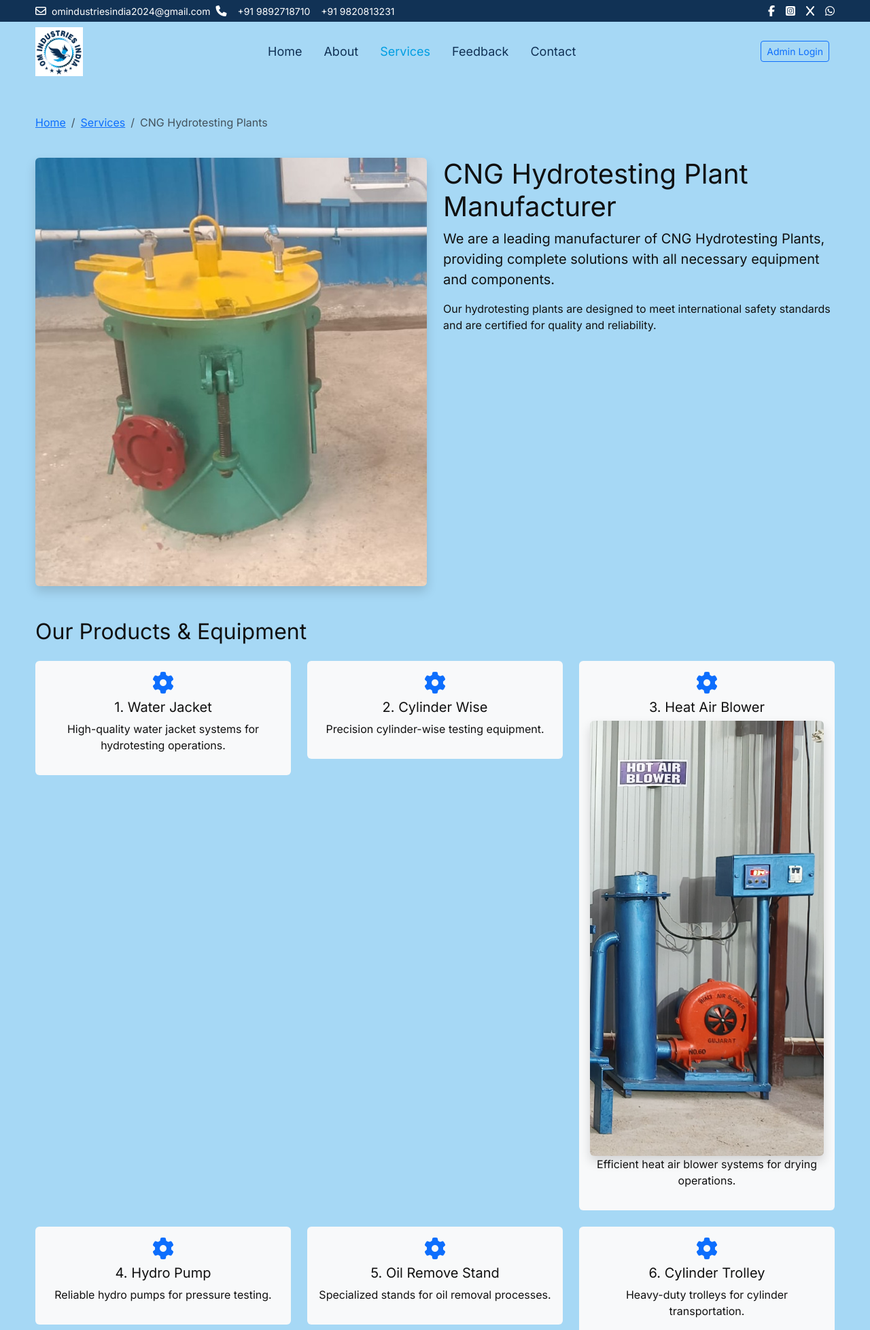
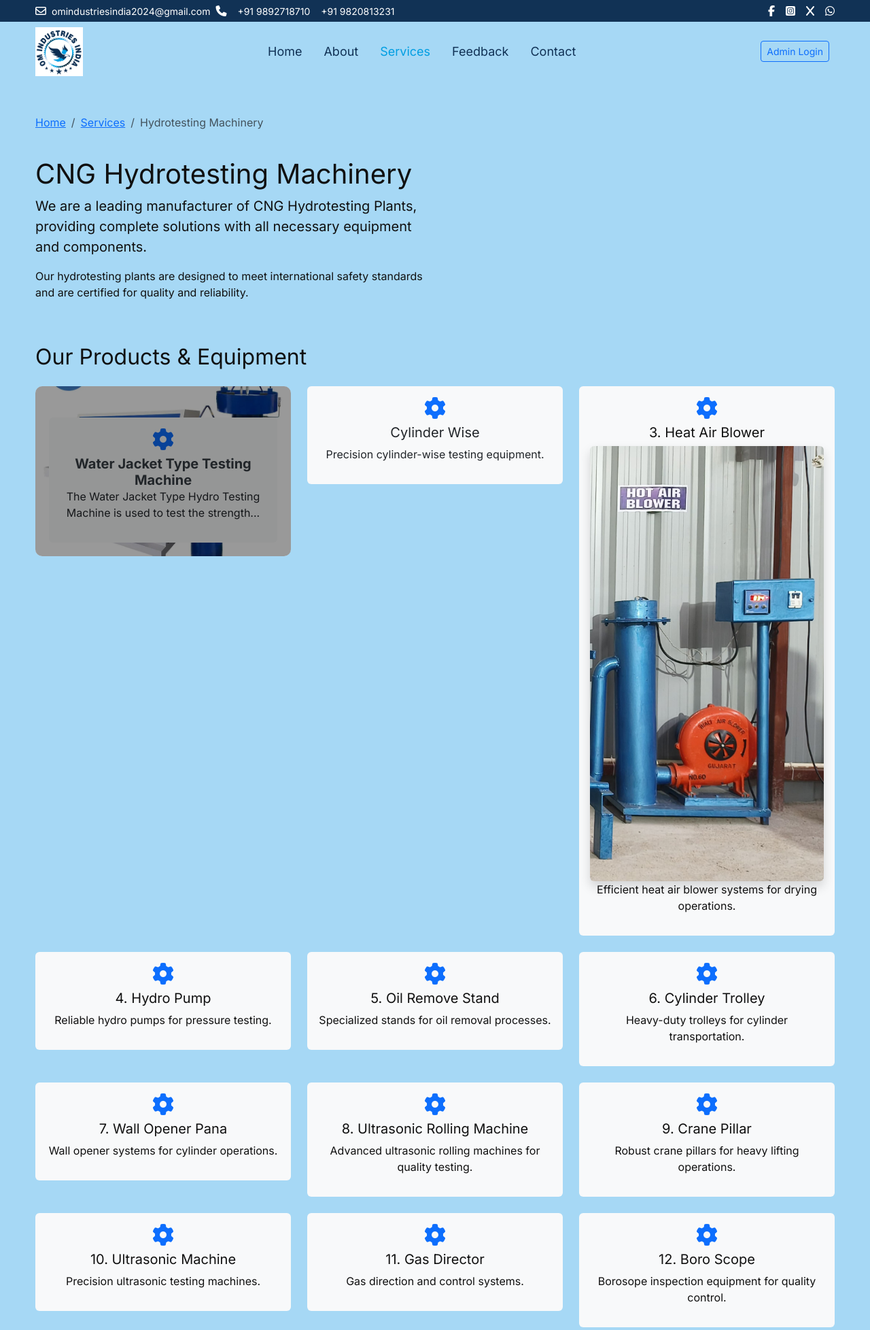
Before and after one commit to yadav-v/OmIndustriesIndia, a Flask app: page /services/cng-hydrotesting-plant in a window 1280 px wide. Shown: the top 1956 px of the page at 68% size. Run offline with Flask 3, Linux system fonts and the light colour scheme; some libraries are stand-ins or nearby versions.

Commit message:
added equip

```diff
--- a/app.py
+++ b/app.py
@@ -110,6 +110,26 @@ def about():
 @app.route("/services")
 def services():
     return render_template("public/pages/services.html", title="Services - Om Industries India")
+# about water jacket
+@app.route('/water-jacket-testing-machine')
+def water_jacket_detail():
+    return render_template('public/water_jacket_detail.html')
+#cylinder wise details
+@app.route('/cylinder-wise-testing-machine')
+def cylinder_wise_detail():
+    return render_template('public/cylinder_wise_detail.html')
+#hydro-pump
+@app.route('/hydro-pump')
+def hydro_pump():
+    return render_template('public/hydro_pump.html')
+
+@app.route('/degassing')
+def degassing():
+    return render_template('public/degassing.html')
+
+@app.route('/oil-removal')
+def oil_removal():
+    return render_template('public/oil_removal.html')
 
 @app.route("/services/cng-hydrotesting-plant")
 def service_cng():
--- a/static/css/style.css
+++ b/static/css/style.css
@@ -145,6 +145,47 @@ height: 100%;
   color: #0077b6;
   margin-bottom: 10px;
 }
+.product-card {
+    background-size: cover;
+    background-position: center;
+    height: 250px;
+    border-radius: 10px;
+    position: relative;
+    overflow: hidden;
+    cursor: pointer;
+    transition: 0.3s ease-in-out;
+    display: flex;
+    align-items: flex-end;
+    padding: 20px;
+    color: #fff;
+}
+
+.product-card::before {
+    content: "";
+    position: absolute;
+    top: 0;
+    left: 0;
+    width: 100%;
+    height: 100%;
+    background: rgba(0,0,0,0.4);
+    transition: 0.3s;
+}
+
+.product-card:hover {
+    transform: scale(1.03);
+}
+
+.product-card:hover::before {
+    background: rgba(0,0,0,0.6);
+}
+
+.product-card h5 {
+    position: relative;
+    z-index: 2;
+    margin: 0;
+    font-weight: bold;
+}
+
 
 /* FACILITIES */
 .facilities {
--- a/templates/public/pages/service_cng.html
+++ b/templates/public/pages/service_cng.html
@@ -10,7 +10,7 @@
           <ol class="breadcrumb">
             <li class="breadcrumb-item"><a href="{{ url_for('home') }}">Home</a></li>
             <li class="breadcrumb-item"><a href="{{ url_for('services') }}">Services</a></li>
-            <li class="breadcrumb-item active">CNG Hydrotesting Plants</li>
+            <li class="breadcrumb-item active">Hydrotesting Machinery</li>
           </ol>
         </nav>
       </div>
@@ -18,11 +18,7 @@
 
     <div class="row mb-5">
       <div class="col-md-6">
-        <img src="{{ url_for('static', filename='image/cnghydro.jpg') }}" class="img-fluid rounded shadow" alt="CNG Hydrotesting Plant">
-      </div>
-      <div class="col-md-6">
-        <h1>CNG Hydrotesting Plant Manufacturer</h1>
-
+        <h1>CNG Hydrotesting Machinery</h1>
         <p class="lead">We are a leading manufacturer of CNG Hydrotesting Plants, providing complete solutions with all necessary equipment and components.</p>
         <p>Our hydrotesting plants are designed to meet international safety standards and are certified for quality and reliability.</p>
       </div>
@@ -33,20 +29,29 @@
         <h2 class="mb-4">Our Products & Equipment</h2>
         <div class="row g-4">
           <div class="col-md-4">
+            <div class="product-card" style="
+      background-image: url('{{ url_for('static', filename='image/waterjacket.jpg') }}');">
+            <a href="{{ url_for('water_jacket_detail') }}" class="text-decoration-none text-dark">
             <div class="equipment-item p-3 bg-light rounded">
+
               <i class="fas fa-cog fa-2x text-primary mb-2"></i>
-              <h5>1. Water Jacket</h5>
-              <p>High-quality water jacket systems for hydrotesting operations.</p>
+              <h5>Water Jacket Type Testing Machine</h5>
+              <p>The Water Jacket Type Hydro Testing Machine is used to test the strength...</p>
+            </div>
+            </a>
             </div>
           </div>
           <div class="col-md-4">
+            <a href="{{ url_for('cylinder_wise_detail') }}" class="text-decoration-none text-dark">
             <div class="equipment-item p-3 bg-light rounded">
               <i class="fas fa-cog fa-2x text-primary mb-2"></i>
-              <h5>2. Cylinder Wise</h5>
+              <h5> Cylinder Wise</h5>
               <p>Precision cylinder-wise testing equipment.</p>
             </div>
+            </a>
           </div>
           <div class="col-md-4">
+
             <div class="equipment-item p-3 bg-light rounded">
               <i class="fas fa-cog fa-2x text-primary mb-2"></i>
               <h5>3. Heat Air Blower</h5>
@@ -55,6 +60,7 @@
             </div>
           </div>
           <div class="col-md-4">
+            <a href="{{ url_for('hydro_pump') }}" class="text-decoration-none text-dark"></a>
             <div class="equipment-item p-3 bg-light rounded">
               <i class="fas fa-cog fa-2x text-primary mb-2"></i>
               <h5>4. Hydro Pump</h5>
@@ -62,6 +68,7 @@
             </div>
           </div>
           <div class="col-md-4">
+            <a href="{{ url_for('oil_removal') }}" class="text-decoration-none text-dark"></a>
             <div class="equipment-item p-3 bg-light rounded">
               <i class="fas fa-cog fa-2x text-primary mb-2"></i>
               <h5>5. Oil Remove Stand</h5>
@@ -104,6 +111,7 @@
             </div>
           </div>
           <div class="col-md-4">
+            <a href="{{ url_for('degassing') }}" class="text-decoration-none text-dark"></a>
             <div class="equipment-item p-3 bg-light rounded">
               <i class="fas fa-cog fa-2x text-primary mb-2"></i>
               <h5>11. Gas Director</h5>
```
Also changed, not shown: hydro_pump.html (added, +42 -0 lines), templates/public/cylinder_wise_detail.html (added, +40 -0 lines), templates/public/degassing.html (added, +42 -0 lines), templates/public/oil_removal.html (added, +42 -0 lines), templates/public/water_jacket_detail.html (added, +42 -0 lines), static/image/waterjacket.jpg (added).
